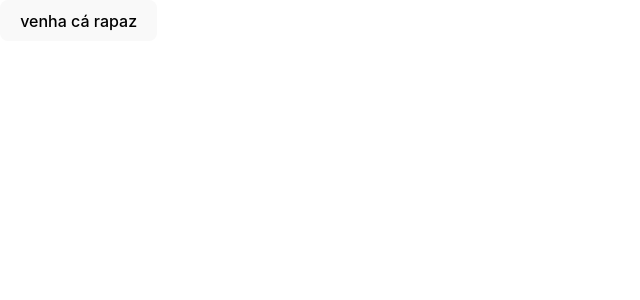
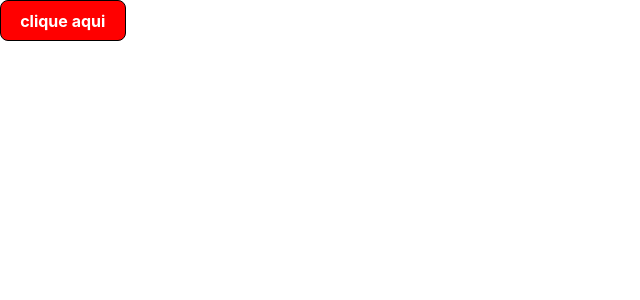
Before and after one commit to JonasSMendes/react.js, a React (Vite) app in the folder react-vitereact-vite/: page / in a window 1280 px wide. Shown: the top 300 px of the page, without its empty margins (0-640 px from the left). Built offline with nearby package versions, Linux system fonts and the light colour scheme.

Commit message:
stilizando

```diff
--- a/react-vitereact-vite/src/App.tsx
+++ b/react-vitereact-vite/src/App.tsx
@@ -167,7 +167,7 @@ const handleInput = (e:React.ChangeEvent<HTMLInputElement>) =>{
   )
       }
        */
-
+/*
   function app(){
 
     const [show, setshow] = useState(false)
@@ -193,4 +193,42 @@ const handleInput = (e:React.ChangeEvent<HTMLInputElement>) =>{
       </div>
     )
 }
+
+*/
+/*
+function app(){
+
+  const [click, setclick] = useState(false)
+
+ const handleClick = ()=>{
+   setclick(!click)
+ }
+
+   return(
+     <div>
+       <button
+       onClick={handleClick}
+        style={{
+         backgroundColor: 'red',
+         color: 'white'
+       }}
+        >clique aqui</button>
+     </div>
+   )
+ }
+ */
+import './style.css';
+
+ function app(){
+
+ const handleClick = ()=>{
+
+ }
+
+   return(
+     <div>
+       <button className='botao' onClick={handleClick}>clique aqui</button>
+     </div>
+   )
+ }
 export default app;
--- /dev/null
+++ b/react-vitereact-vite/src/style.css
@@ -0,0 +1,7 @@
+.botao{
+    background-color: red;
+    color: white;
+    font-weight: bold;
+    font-size:10px 20px;
+    border: 1px solid black;
+}
```
Also changed, not shown: react-vitereact-vite/src/components/botão.tsx (line endings or trailing spaces).
